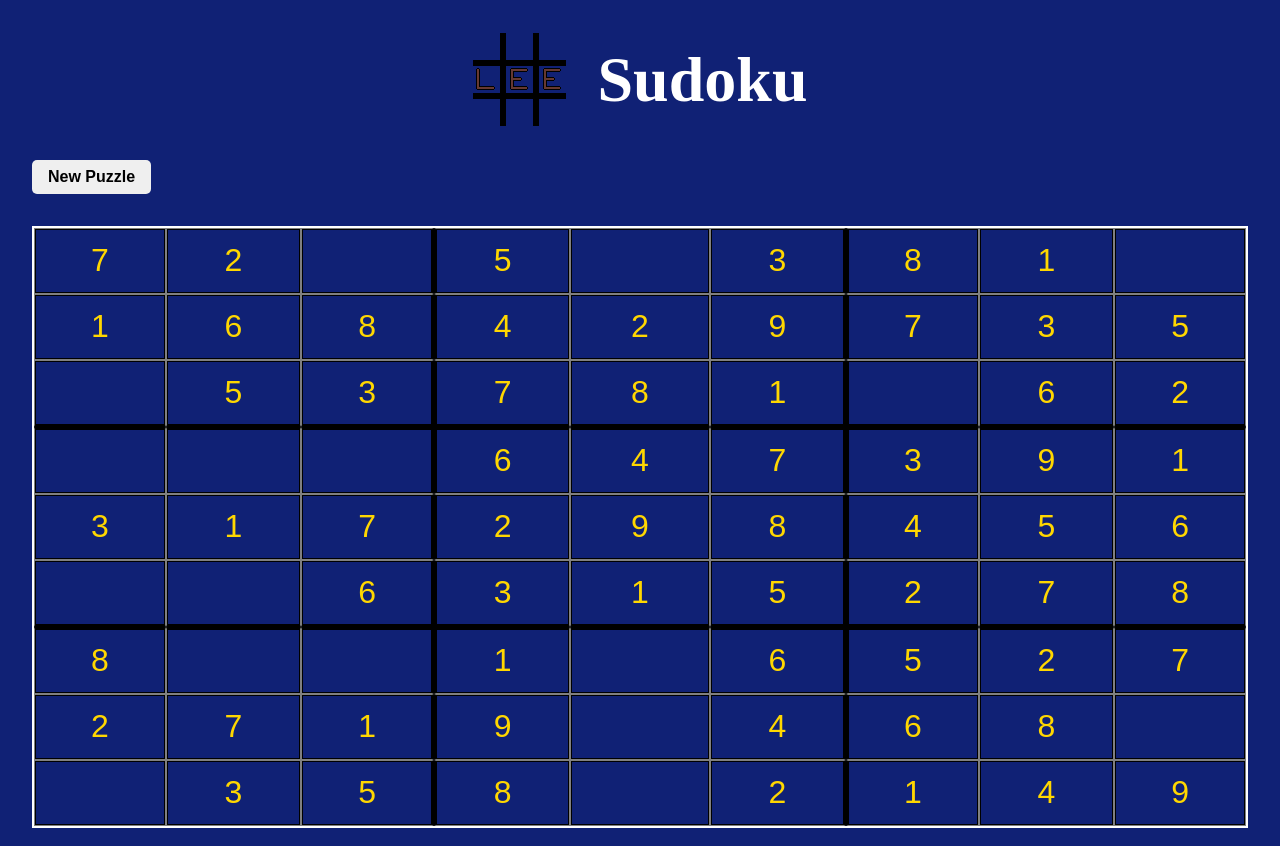
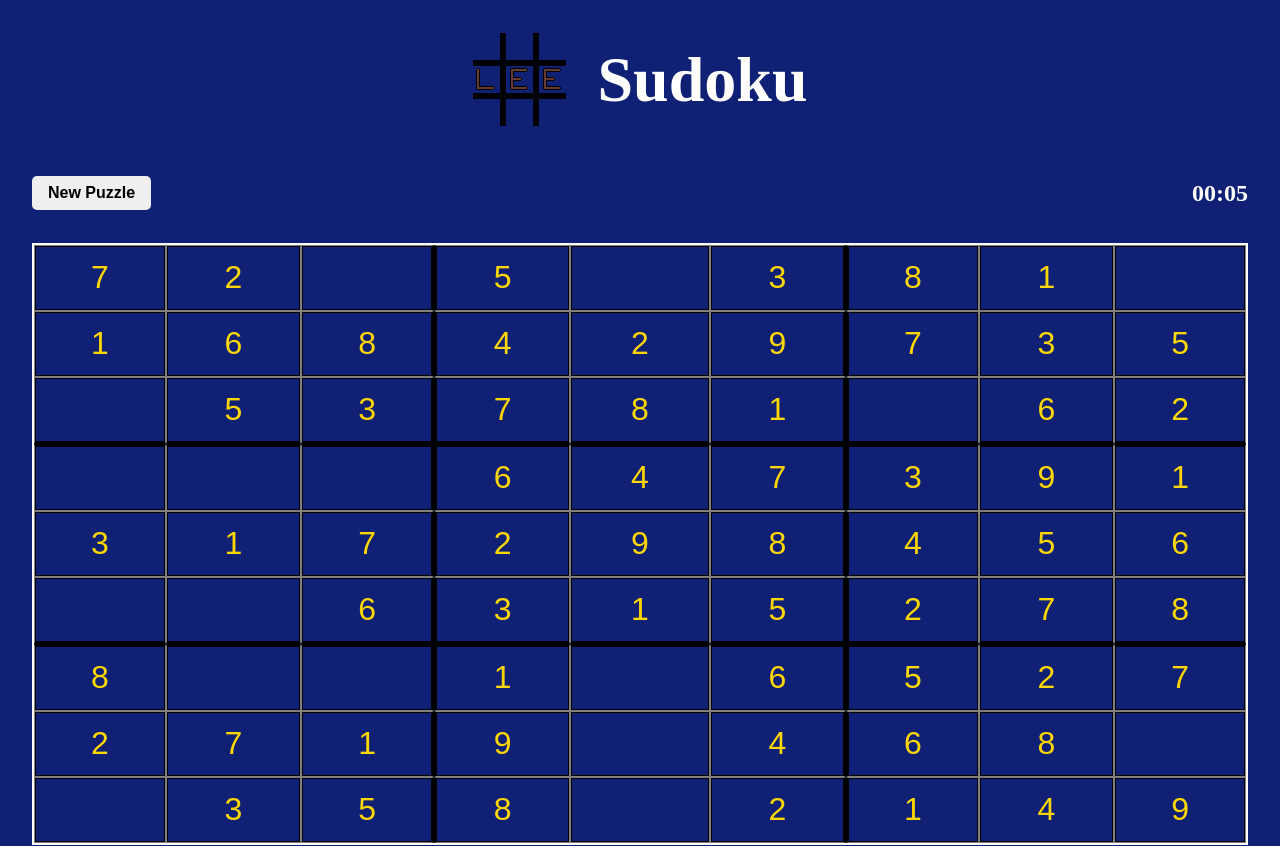
Before and after one commit to leedjr-97/lee-sudoku, a website: page index.html in a window 1280 px wide. Shown: the top 846 px of the page. Drawn offline with Linux system fonts and the light colour scheme.

Commit message:
Added timer

```diff
--- a/css/sudoku.css
+++ b/css/sudoku.css
@@ -27,8 +27,10 @@ h1 {
 #header-buttons {
   margin-left: 32px;
   margin-right: 32px;
-}
-#new-puzzle-button {
+  display: flex;
+  flex-direction: row;
+  justify-content: space-between;
+  align-items: center;
 }
 
 #backdrop {
--- a/css/sudokuGrid.css
+++ b/css/sudokuGrid.css
@@ -3,7 +3,10 @@
   flex-direction: column;
   font-size: 32px;
   border: solid 2px white;
-  margin: 32px;
+  margin-top: 16px;
+  margin-bottom: 32px;
+  margin-right: 32px;
+  margin-left: 32px;
 }
 #row-one {
   width: 100%;
--- a/index.html
+++ b/index.html
@@ -11,6 +11,7 @@
     <script src="javascript/SudokuBoard.js"></script>
     <script src="javascript/SudokuUtils.js"></script>
     <script src="javascript/ModalFunctions.js"></script>
+    <script src="javascript/Timer.js"></script>
 
     <script>
       let myBoard = undefined;
@@ -82,6 +83,8 @@
         >
           New Puzzle
         </button>
+
+        <div id="timer"></div>
       </div>
     </header>
 
@@ -89,7 +92,7 @@
       <div id="row-one">
         <div class="block-one">
           <div class="number-row-one">
-            <div id="0-0" class="item-one">
+            <div id="0-0" class="item-one" ondblclick="">
               <input
                 id="0-0-input"
                 class="input-style"
--- a/javascript/SudokuBoard.js
+++ b/javascript/SudokuBoard.js
@@ -4,6 +4,9 @@ class SudokuBoard {
     this.solution = solveBoard(baseBoard);
     this.startingBoard = setPuzzleBoard(this.solution, difficulty);
     this.board = this.startingBoard.map((row) => row.slice());
+
+    this.difficulty = difficulty;
+    this.timer = new Timer();
   }
 
   getHint() {
--- /dev/null
+++ b/javascript/Timer.js
@@ -0,0 +1,39 @@
+class Timer {
+  constructor() {
+    const startingTime = new Date().getTime();
+    document.getElementById("timer").innerHTML = `<h2>00:00</h2>`;
+
+    setInterval(function () {
+      const now = new Date().getTime();
+      const difference = now - startingTime;
+
+      if (difference === 0) {
+        document.getElementById("timer").innerHTML = `<h2>00:00</h2>`;
+        return;
+      }
+
+      const hourCalc = Math.floor(difference / 1440000);
+      const hours =
+        difference / 1440000 > 1 ? `${hourCalc < 10 ? 0 : ""}:` : "";
+
+      const minuteCalc = Math.floor(difference / 60000);
+      const minutes =
+        difference / 60000 > 1
+          ? `${minuteCalc < 10 ? 0 : ""}${minuteCalc}`
+          : "00";
+
+      const smallSecondCheck = Math.floor(difference / 1000);
+      const largeSecondCheck = Math.floor((difference % 60000) / 1000);
+      const seconds =
+        difference < 60000
+          ? `${smallSecondCheck < 10 ? "0" : ""}${smallSecondCheck}`
+          : `${largeSecondCheck < 10 ? "0" : ""}${largeSecondCheck}`;
+
+      this.count = `${hours}${minutes}:${seconds}`;
+
+      document.getElementById(
+        "timer"
+      ).innerHTML = `<h2>${hours}${minutes}:${seconds}</h2>`;
+    }, 1000);
+  }
+}
```
